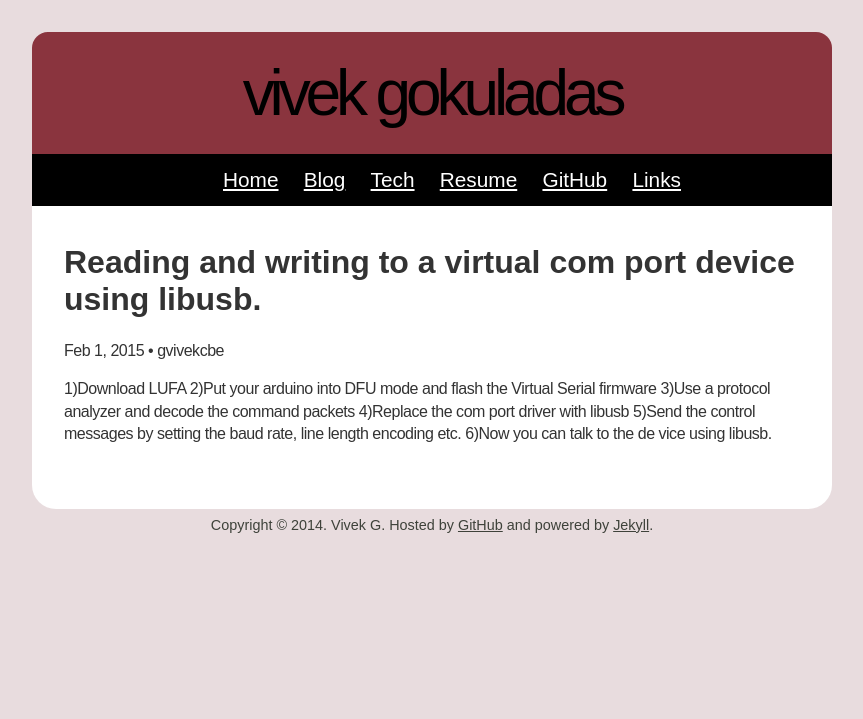
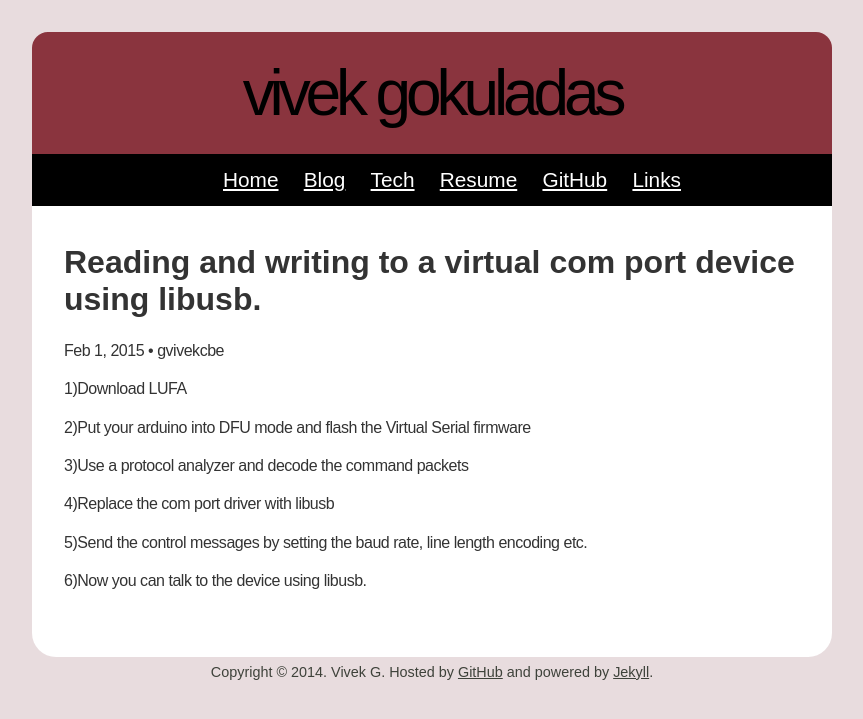
Before and after one commit to excray/excray.github.io, a Jekyll site: the page built from tech/_posts/2015-02-01-Connect to virtual com port using libusb.markdown, in a window 1280 px wide. Shown: the top 719 px of the page, without its empty margins (208-1071 px from the left). Built offline with Jekyll 4.4.1, drawn with Linux system fonts in a browser that asks for light colours; a script that is not in the unit is left out.

```diff
--- a/tech/_posts/2015-02-01-Connect to virtual com port using libusb.markdown
+++ b/tech/_posts/2015-02-01-Connect to virtual com port using libusb.markdown
@@ -7,10 +7,14 @@
 ---
 
 1)Download LUFA
+
 2)Put your arduino into DFU mode and flash the
 Virtual Serial firmware
+
 3)Use a protocol analyzer and decode the command packets
+
 4)Replace the com port driver with libusb
+
 5)Send the control messages by setting the baud rate, line length encoding etc.
-6)Now you can talk to the de
-vice using libusb.
+
+6)Now you can talk to the device using libusb.
```
Also changed, not shown: 1 other file.
